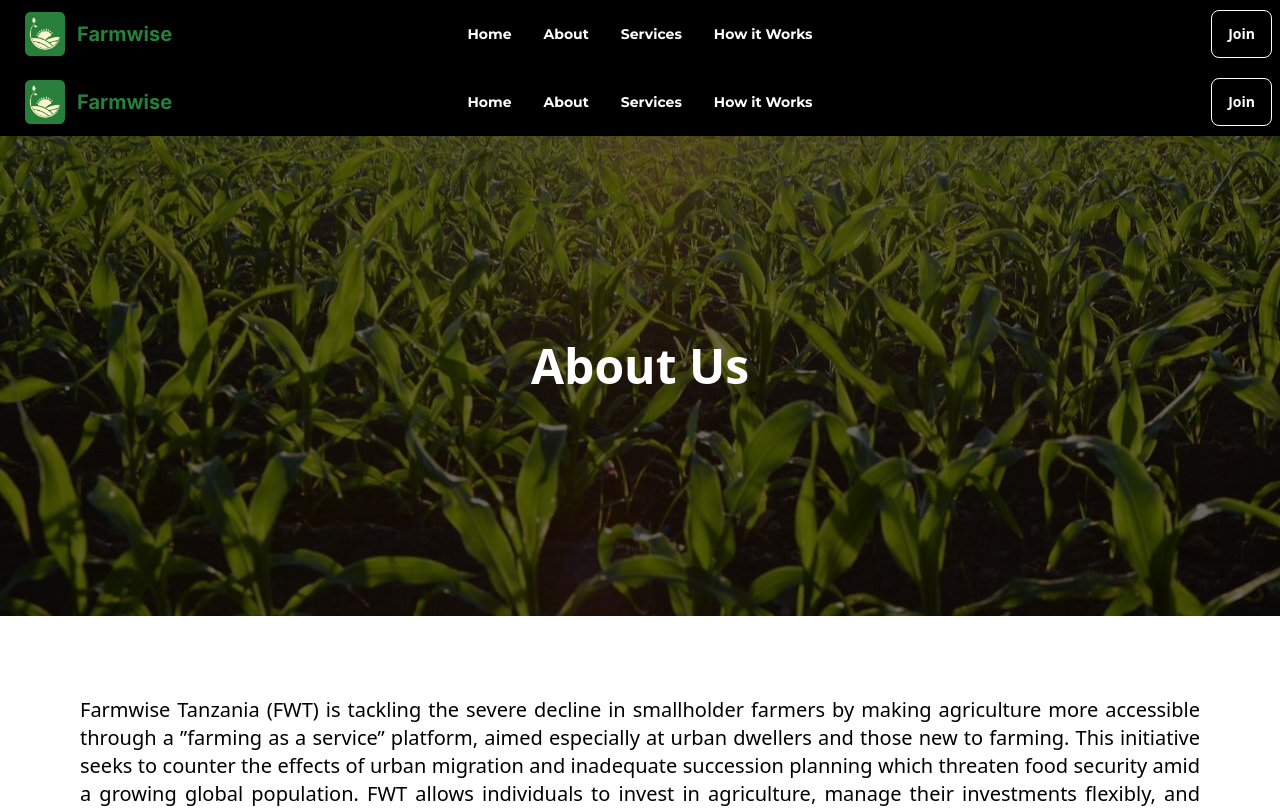
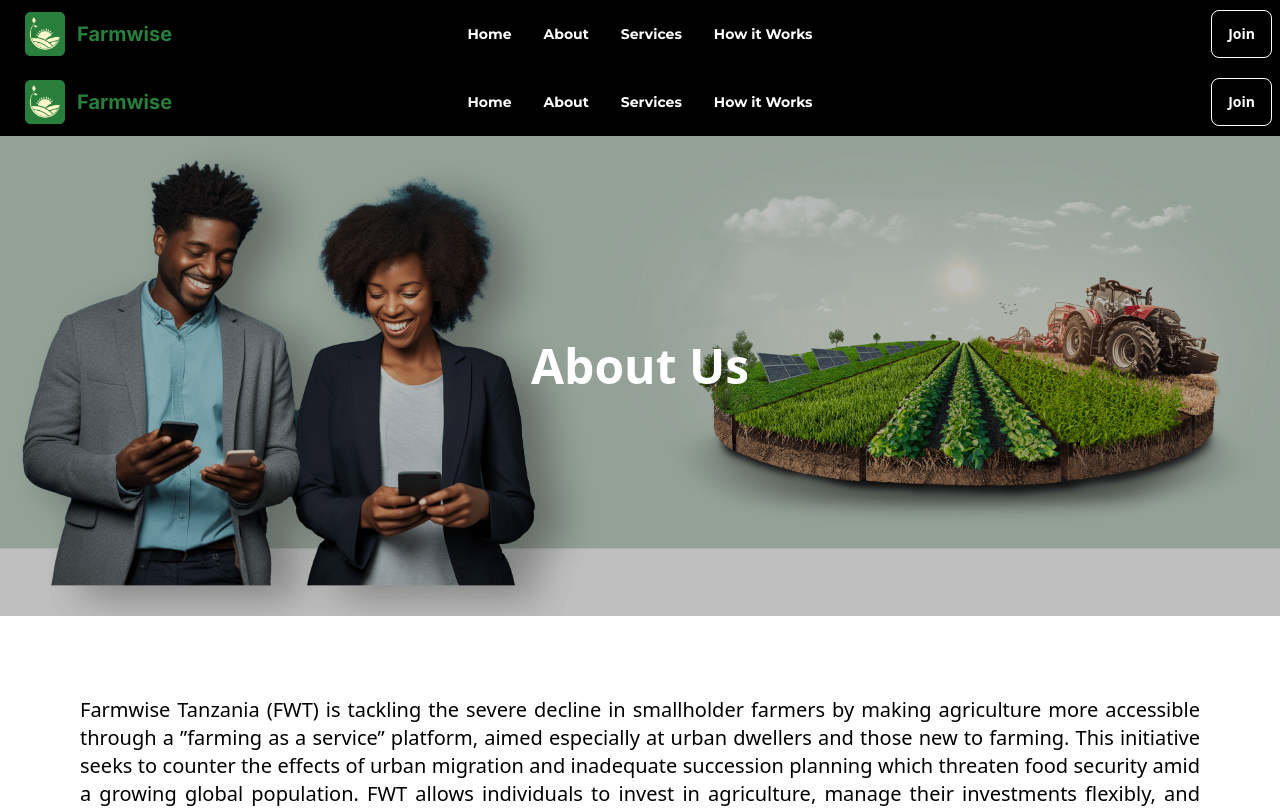
Before and after one commit to kevinmisigaro/farmwise, a Next.js app: page /about in a window 1280 px wide. Shown: the top 808 px of the page. Built offline with nearby package versions, Linux system fonts and the light colour scheme.

Commit message:
new about us banner

```diff
--- a/src/app/(routes)/about/page.tsx
+++ b/src/app/(routes)/about/page.tsx
@@ -6,10 +6,10 @@ const Index = () => {
   return (
     <RootLayout>
       <div
-        className="hero h-[35vh] md:h-[60vh]"
-        style={{ backgroundImage: "url(/assets/images/farm2.jpeg)" }}
+        className="hero h-[35vh] md:h-[60vh] bg-cover"
+        style={{ backgroundImage: "url(/assets/images/banners/about-us.png)" }}
       >
-        <div className="hero-overlay bg-opacity-60 bg-black"></div>
+        <div className="hero-overlay bg-opacity-25 bg-black"></div>
         <div className="hero-content text-center text-neutral-content text-white">
           <div className="max-w-md">
             <h1 className="mb-5 text-5xl font-bold">About Us</h1>
```
Also changed, not shown: public/assets/images/banners/about-us.png (added).
